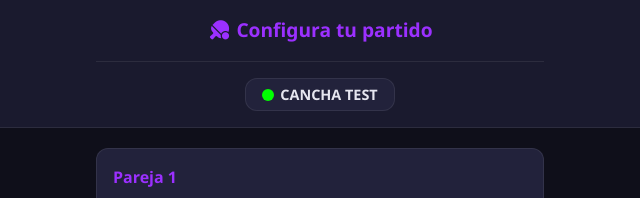
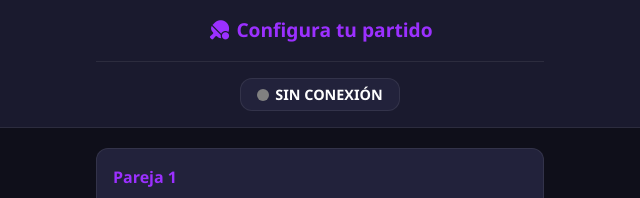
Before and after one commit to danielcastronuevo/config-vps, a website: page index.html in a window 1280 px wide. Shown: the top 198 px of the page, 320-960 px from the left. Drawn offline with nearby package versions, Linux system fonts and the light colour scheme; no server answers.

Commit message:
Añadiendo capacidad de detectar la cancha desconectada

```diff
--- a/index.html
+++ b/index.html
@@ -20,7 +20,7 @@
     <!-- Estado de la cancha -->
     <div id="estado-cancha" class="cancha-libre">
       <span class="led"></span>
-      <span class="texto-estado">CANCHA TEST</span>
+      <span class="texto-estado">CANCHA DISPONIBLE</span>
     </div>
 
 <div id="cancha-msg" class="cancha-mensaje" style="display:none;">
--- a/script.js
+++ b/script.js
@@ -9,11 +9,15 @@ if (!RASPY_ID) {
 
 const socket = io();
 
+let estadoRecibido = false; // <-- nuevo
+
 // Avisamos al servidor qué Raspy queremos recibir
 socket.emit('consultar_raspy', { raspy_id: RASPY_ID });
 
+// Escuchamos el estado de cancha
 socket.on(`estado_cancha_${RASPY_ID}`, (data) => {
   console.log("📡 Estado recibido desde VPS:", data);
+  estadoRecibido = true; // <-- marcamos que llegó info
 
   if (data.enEspera === false) {
     setEstadoCancha(true); // muestra CANCHA OCUPADA
@@ -21,6 +25,22 @@ socket.on(`estado_cancha_${RASPY_ID}`, (data) => {
     setEstadoCancha(false); // muestra CANCHA DISPONIBLE
   }
 });
+
+// Si no se recibe estado en los primeros 3 segundos => sin conexión
+setTimeout(() => {
+  if (!estadoRecibido) {
+    setEstadoCanchaDesconectada();
+  }
+}, 3000);
+
+// ===================== FUNCIÓN PARA DETECTAR CANCHA DESCONECTADA =====================
+function setEstadoCanchaDesconectada() {
+  estadoCancha.classList.remove("cancha-libre", "cancha-ocupada");
+  estadoCancha.classList.add("cancha-desconectada");
+  estadoCancha.querySelector(".texto-estado").textContent = "SIN CONEXIÓN";
+  canchaMsg.style.display = "none";
+}
+
 
 // ===================== VARIABLES GLOBALES =====================
 const step1NextBtn = document.getElementById("step1-next");
--- a/styles.css
+++ b/styles.css
@@ -287,3 +287,13 @@ input.error, select.error {
   pointer-events: none;   /* Evita click y foco en el input */
   cursor: default;        /* Cursor normal, no de escritura */
 }
+
+/*CANCHA DESCONECTADA*/
+
+.cancha-desconectada {
+  background-color: #777;
+  color: #fff;
+}
+.cancha-desconectada .led {
+  background-color: gray;
+}
```
